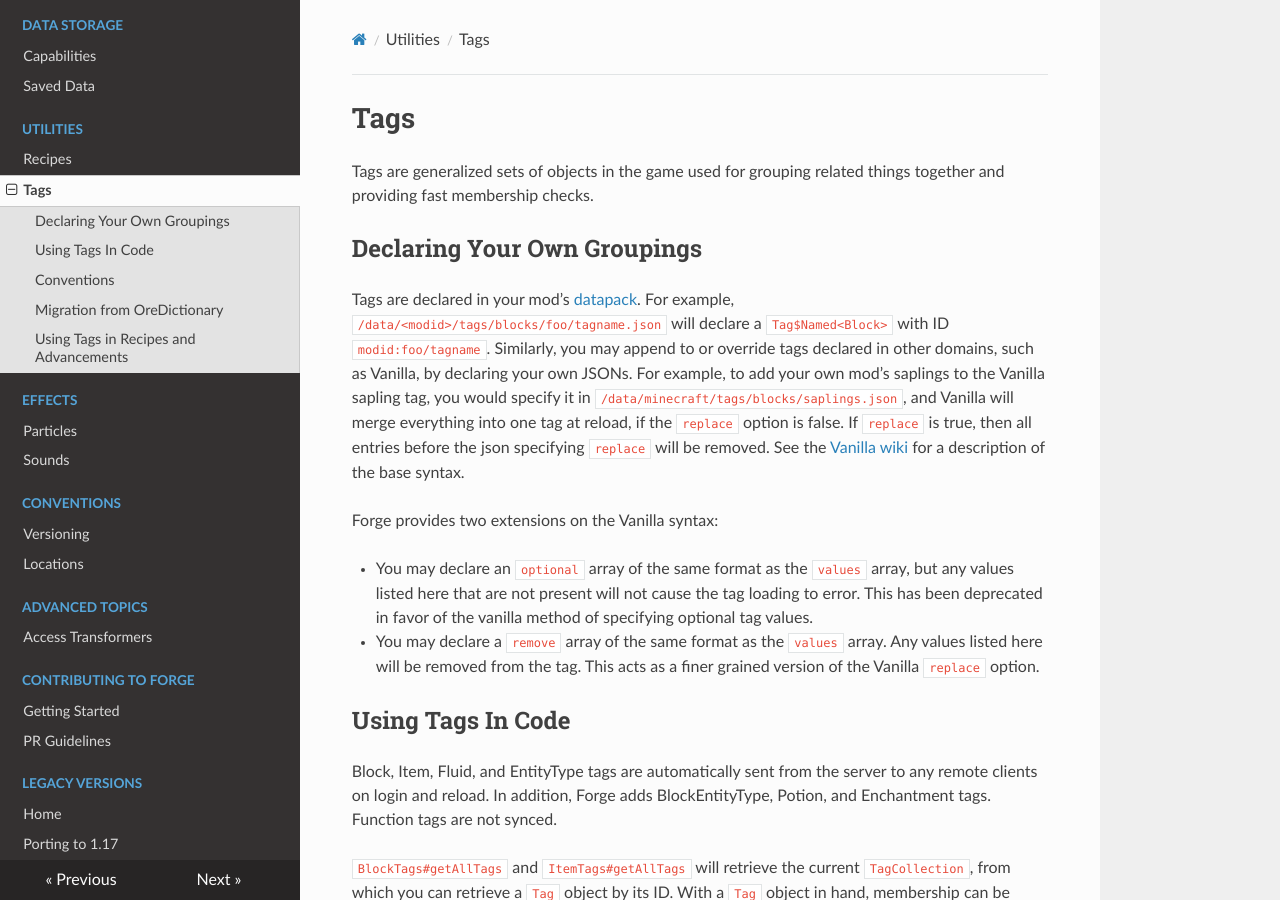
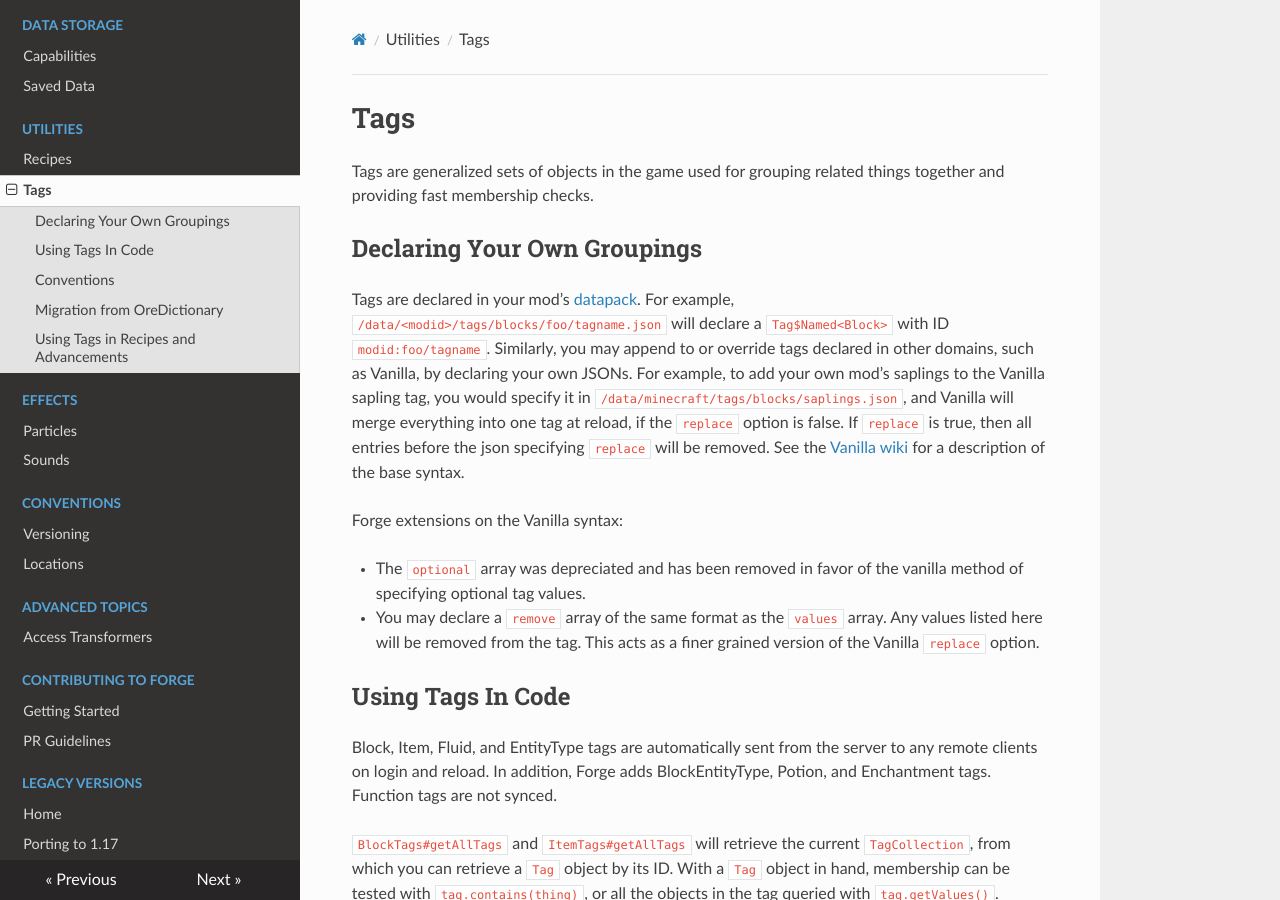
Before and after one commit to MinecraftForge/Documentation, an MkDocs documentation site: the page built from docs/utilities/tags.md, in a window 1280 px wide and 900 px high. Built offline with MkDocs 1.6.1, drawn with Linux system fonts in a browser that asks for light colours; nearby versions of some CDN libraries.

Commit message:
Change optional array from depreciated to removed
Change the description of the `optional` array to state it has been removed as https://github.com/MinecraftForge/MinecraftForge/blob/1.18.x/patches/minecraft/net/minecraft/tags/Tag.java.patch no longer supports it.  Leave the reference to it in the doc to direct users to the vanilla method.

```diff
--- a/docs/utilities/tags.md
+++ b/docs/utilities/tags.md
@@ -11,10 +11,9 @@ For example, to add your own mod's saplings to the Vanilla sapling tag, you woul
 If `replace` is true, then all entries before the json specifying `replace` will be removed.
 See the [Vanilla wiki][tags] for a description of the base syntax.
 
-Forge provides two extensions on the Vanilla syntax:
+Forge extensions on the Vanilla syntax:
 
-* You may declare an `optional` array of the same format as the `values` array, but any values listed here that are not present will not cause the tag loading to error.
-This has been deprecated in favor of the vanilla method of specifying optional tag values.
+* The `optional` array was depreciated and has been removed in favor of the vanilla method of specifying optional tag values.
 * You may declare a `remove` array of the same format as the `values` array. Any values listed here will be removed from the tag. This acts as a finer grained version of the Vanilla `replace` option.
 
 
```
